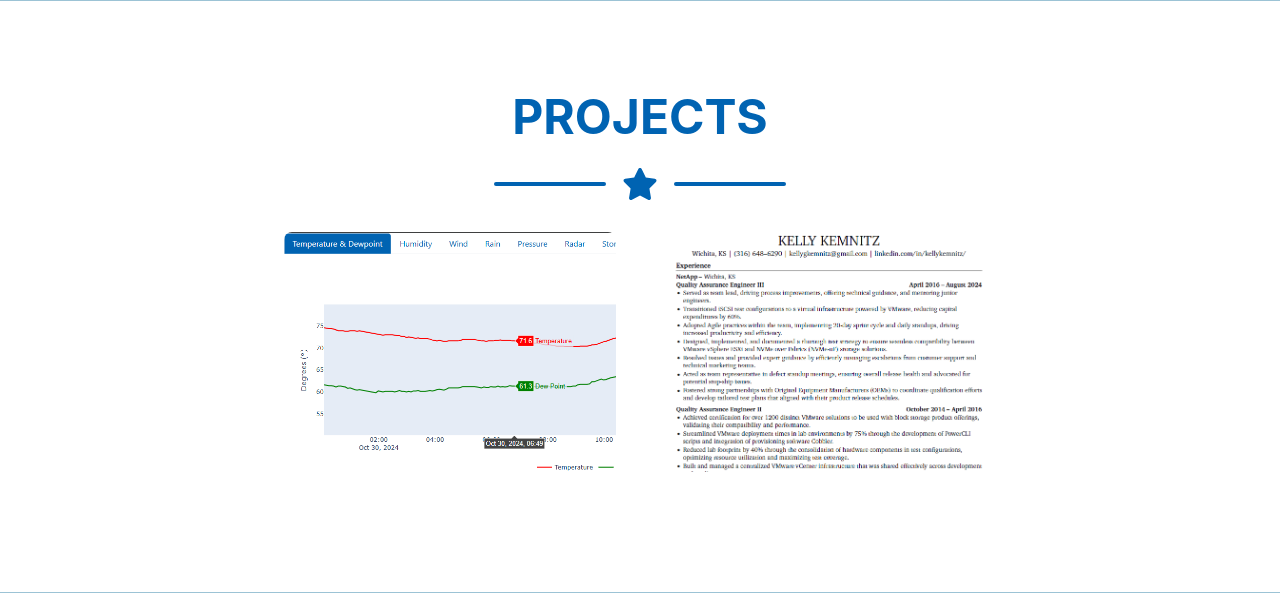
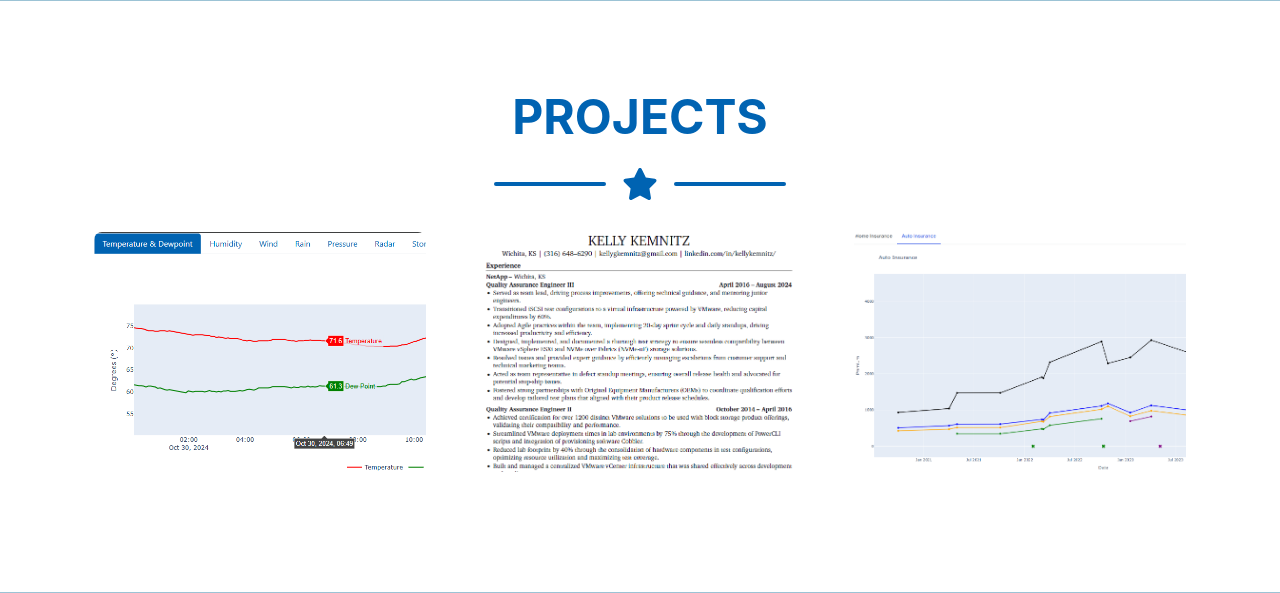
Before and after one commit to kellygkemnitz/kellygkemnitz.github.io, a Flask app: page / in a window 1280 px wide. Shown: the part 4086-4679 px from the top of the page. Run offline with Flask 3, Linux system fonts and the light colour scheme; some libraries are stand-ins or nearby versions; some web fonts are replaced.

Commit message:
Adding insurance project

```diff
--- a/templates/flask_app/index.html
+++ b/templates/flask_app/index.html
@@ -297,14 +297,14 @@
                             </div><img class="img-fluid" src="static/flask_app/assets/img/portfolio/latex_resume.png" alt="Resume"/>
                         </div>
                     </div>
-                    <!-- <div class="col-md-6 col-lg-4 mb-5">
+                    <div class="col-md-6 col-lg-4 mb-5">
                         <div class="portfolio-item mx-auto" data-toggle="modal" data-target="#portfolioModal2">
                             <div class="portfolio-item-caption d-flex align-items-center justify-content-center h-100 w-100">
                                 <div class="portfolio-item-caption-content text-center text-white"><i class="fas fa-plus fa-3x"></i></div>
-                            </div><img class="img-fluid" src="static/flask_app/assets/img/portfolio/cake.png" alt="Tasty Cake"/>
+                            </div><img class="img-fluid" src="static/flask_app/assets/img/portfolio/insurance.png" alt="Insurance"/>
                         </div>
                     </div>
-                    <div class="col-md-6 col-lg-4 mb-5">
+                    <!-- <div class="col-md-6 col-lg-4 mb-5">
                         <div class="portfolio-item mx-auto" data-toggle="modal" data-target="#portfolioModal3">
                             <div class="portfolio-item-caption d-flex align-items-center justify-content-center h-100 w-100">
                                 <div class="portfolio-item-caption-content text-center text-white"><i class="fas fa-plus fa-3x"></i></div>
@@ -405,16 +405,18 @@
                             <div class="row justify-content-center">
                                 <div class="col-lg-8">
                                     <!-- Portfolio Modal - Title-->
-                                    <h2 class="portfolio-modal-title text-secondary mb-0">Tasty Cake</h2>
+                                    <h2 class="portfolio-modal-title text-secondary mb-0">Insurance Tracker</h2>
                                     <!-- Icon Divider-->
                                     <div class="divider-custom">
                                         <div class="divider-custom-line"></div>
                                         <div class="divider-custom-icon"><i class="fas fa-star"></i></div>
                                         <div class="divider-custom-line"></div>
                                     </div>
-                                    <!-- Portfolio Modal - Image--><img class="img-fluid rounded mb-5" src="static/flask_app/assets/img/portfolio/cake.png" alt="Tasty Cake"/>
+                                    <!-- Portfolio Modal - Image-->
+                                     <img class="img-fluid rounded mb-5" src="static/flask_app/assets/img/portfolio/insurance.png" alt="Insurance"/>
                                     <!-- Portfolio Modal - Text-->
-                                    <p class="mb-5">Lorem ipsum dolor sit amet, consectetur adipisicing elit.Mollitia neque assumenda ipsam nihil, molestias magnam, recusandae quos quis inventore quisquam velit asperiores, vitae? Reprehenderit soluta, eos quod consequuntur itaque. Nam.</p>
+                                    <p class="mb-5">Simple Python application for tracking my insurance premiums.</p>
+                                    <a class="btn btn-primary mb-1" href="https://github.com/kellygkemnitz/pyinsurance" target="_blank"><i class="fab fa-github"></i> GitHub Repository</a><br>
                                     <button class="btn btn-primary" href="#" data-dismiss="modal"><i class="fas fa-times fa-fw"></i>Close Window</button>
                                 </div>
                             </div>
```
Also changed, not shown: static/flask_app/assets/img/portfolio/insurance.png (added).
